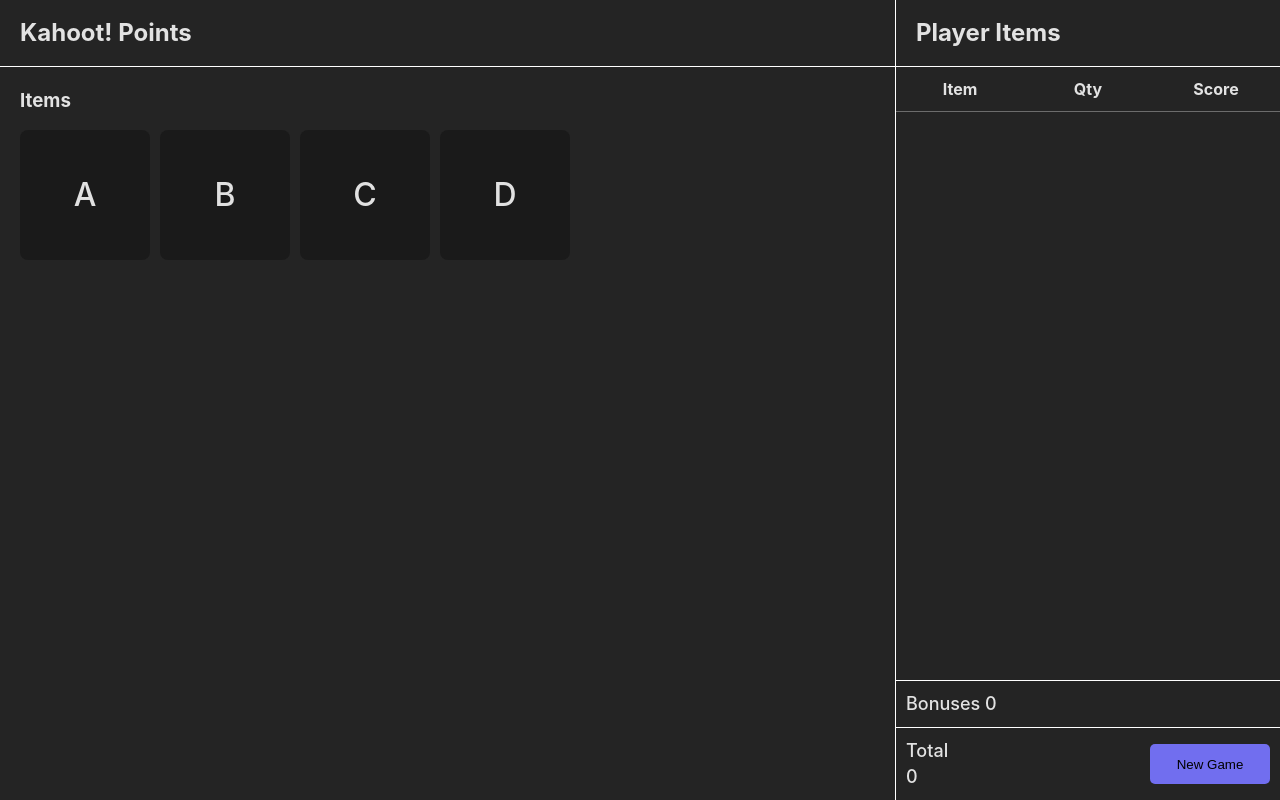
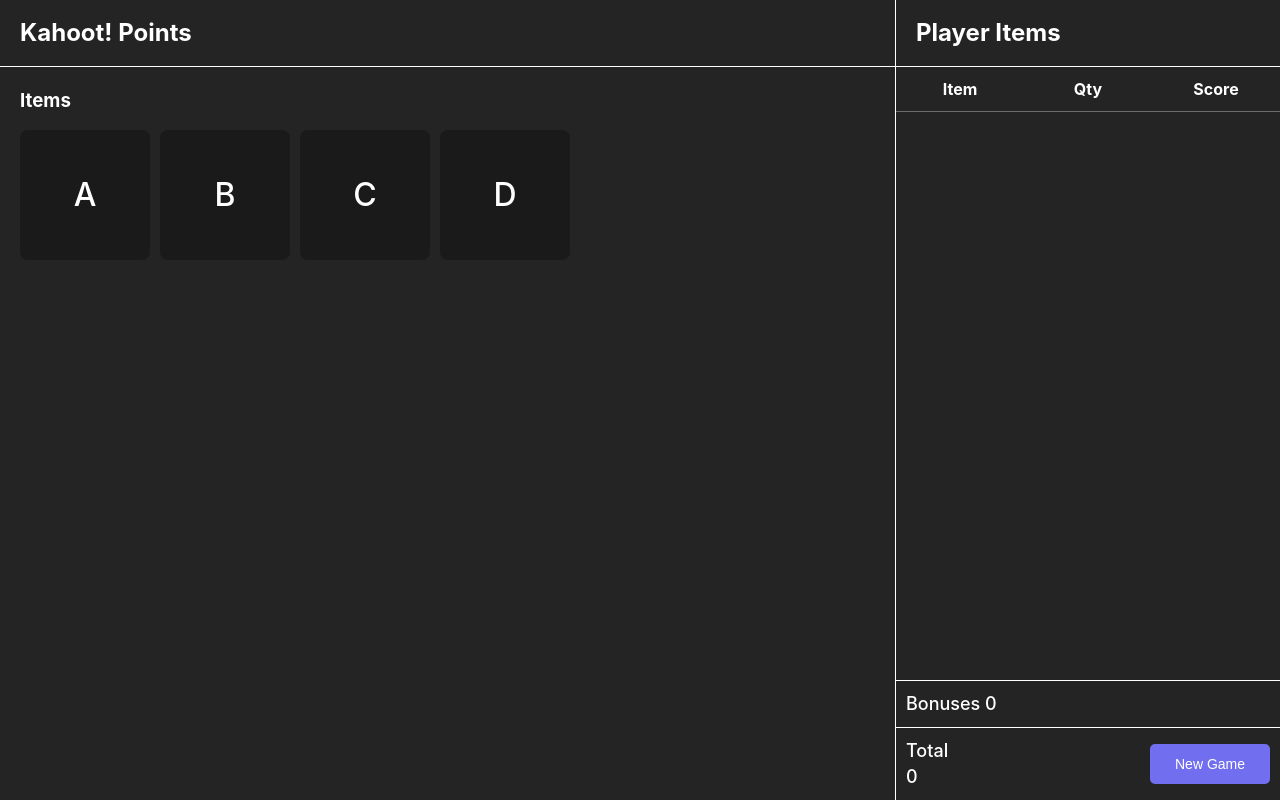
Before and after one commit to alexeymolchan/game-points-app, a React (Vite) app: page / in a window 1280 px wide. Built offline with nearby package versions, Linux system fonts and the light colour scheme.

Commit message:
updated styles

```diff
--- a/src/components/ItemsList.module.css
+++ b/src/components/ItemsList.module.css
@@ -17,7 +17,7 @@
   line-height: 40px;
   font-weight: 500;
   font-family: inherit;
-  color: inherit;
+  color: var(--text-color);
   background-color: var(--item-bg-color);
   cursor: pointer;
   transition: border-color 0.25s;
--- a/src/components/Summary.module.css
+++ b/src/components/Summary.module.css
@@ -32,6 +32,9 @@
   height: 40px;
   border-radius: 5px;
   align-self: center;
+  font-size: 14px;
+  line-height: 16px;
+  color: var(--text-color);
 }
 
 .button:hover {
--- a/src/index.css
+++ b/src/index.css
@@ -2,12 +2,13 @@
   --bg-color: #242424;
   --divider: 1px solid #fff;
   --item-bg-color: #1a1a1a;
+  --text-color: #fff;
   font-family: Inter, system-ui, Avenir, Helvetica, Arial, sans-serif;
   line-height: 1.5;
   font-weight: 400;
 
   color-scheme: light dark;
-  color: rgba(255, 255, 255, 0.87);
+  color: var(--text-color);
   background-color: var(--bg-color);
 
   font-synthesis: none;
@@ -15,15 +16,6 @@
   -webkit-font-smoothing: antialiased;
   -moz-osx-font-smoothing: grayscale;
   -webkit-text-size-adjust: 100%;
-}
-
-a {
-  font-weight: 500;
-  color: #646cff;
-  text-decoration: inherit;
-}
-a:hover {
-  color: #535bf2;
 }
 
 html,
```
